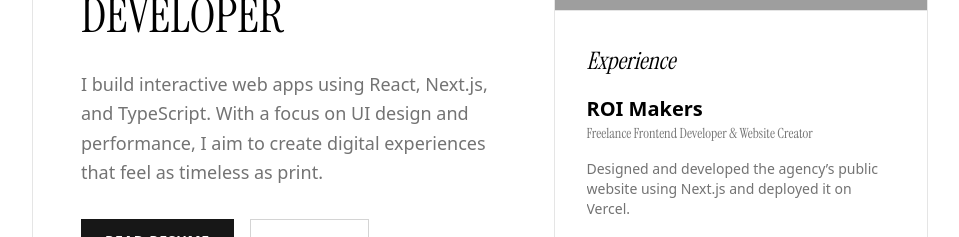
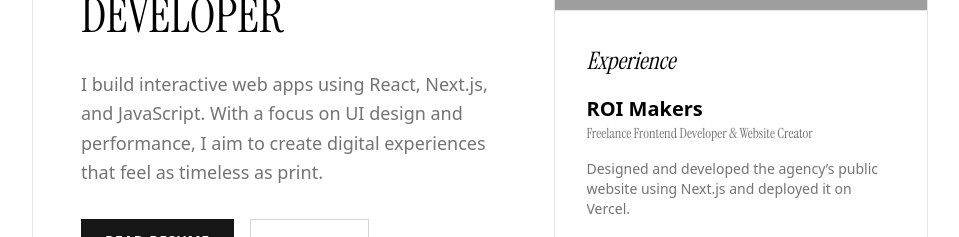
Before and after one commit to devansh-jagtap/portfolio-v2, a Next.js app: page / in a window 1280 px wide. Shown: the part 536-773 px from the top of the page, without its empty margins (160-1119 px from the left). Built offline with nearby package versions, Linux system fonts and the light colour scheme; no server answers; grey boxes are pictures that could not be loaded.

Commit message:
javascript

```diff
--- a/components/home/Intro.tsx
+++ b/components/home/Intro.tsx
@@ -15,7 +15,7 @@ const Intro: React.FC<IntroProps> = ({ borderClass, mutedText, isDark }) => {
         Developer
       </h2>
       <p className={`text-base md:text-lg leading-relaxed ${mutedText} mb-8 max-w-prose`}>
-        I build interactive web apps using React, Next.js, and TypeScript.
+        I build interactive web apps using React, Next.js, and JavaScript.
         With a focus on UI design and performance, I aim to create
         digital experiences that feel as timeless as print.
       </p>
```
